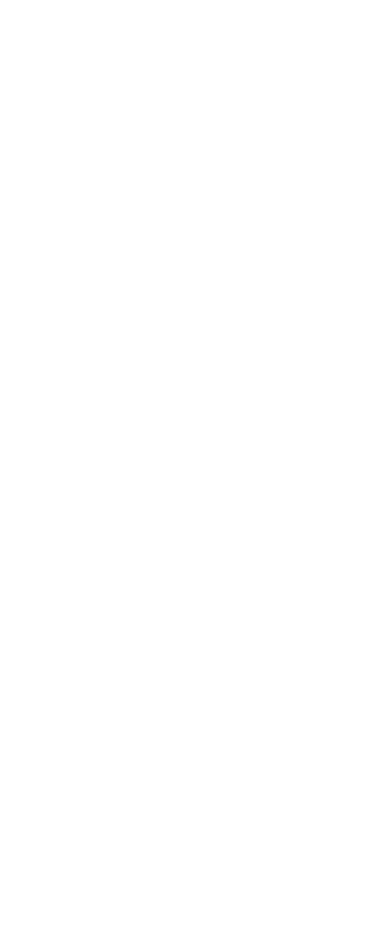
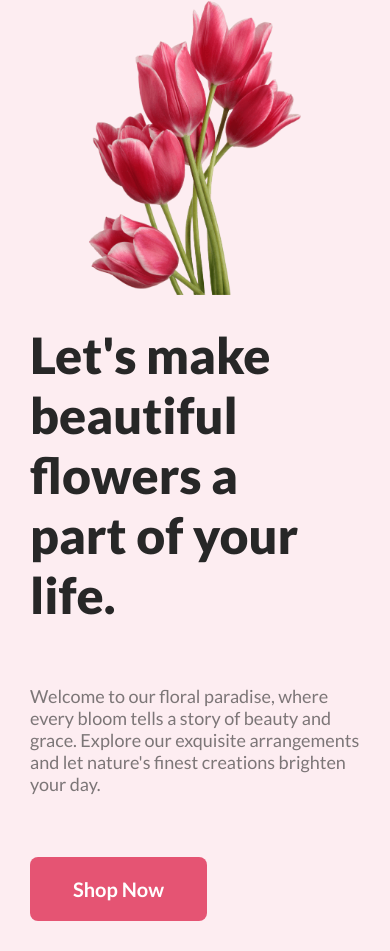
Before and after one commit to redoy-kumar/online-flower-shop, a plain HTML site: page index.html in a window 390 px wide. Before the commit the page ends 844 px from the top, so only its background shows below. Drawn offline with Linux system fonts and the light colour scheme.

Commit message:
banner section done

```diff
--- a/index.html
+++ b/index.html
@@ -4,8 +4,20 @@
     <meta charset="UTF-8">
     <meta name="viewport" content="width=device-width, initial-scale=1.0">
     <title>Online Flower Shop</title>
+    <link rel="stylesheet" href="style.css">
 </head>
 <body>
+    <!-- Banner section -->
+    <header class="banner-container">
+        <div class="banner-content">
+            <h1>Let's make<br>
+                beautiful flowers a<br>
+                part of your life.</h1>
 
+            <p>Welcome to our floral paradise, where every bloom tells a story of beauty and grace. Explore our exquisite arrangements and let nature's finest creations brighten your day.</p>
+            <button type="button">Shop Now</button>
+        </div>
+        <img src="images/banner.png" alt="">
+    </header>
 </body>
 </html>
--- a/style.css
+++ b/style.css
@@ -0,0 +1,79 @@
+@import url('https://fonts.googleapis.com/css2?family=Lato:ital,wght@0,100;0,300;0,400;0,700;0,900;1,100;1,300;1,400;1,700;1,900&display=swap');
+
+* {
+    padding: 0;
+    margin: 0;
+    font-family: "Lato", sans-serif;
+}
+
+body{
+    max-width: 1920px;
+}
+
+/* Banner Section */
+.banner-container {
+    background-color: rgba(229, 84, 115, 0.1);
+    margin: 0 auto;
+    display: flex;
+}
+
+.banner-content {
+    display: flex;
+    flex-direction: column;
+    margin: 197px 97px 147px 240px;
+}
+
+.banner-content h1 {
+    color: rgb(39, 39, 39);
+    font-size: 75px;
+    font-weight: 800;
+    margin-bottom: 32px;
+}
+
+.banner-content p {
+    color: rgba(39, 39, 39, 0.6);
+    font-size: 18px;
+    font-weight: 400;
+}
+.banner-content button {
+    border-radius: 8px;
+    background-color: rgb(229, 84, 115);
+    margin-top: 32px;
+    color: rgb(255, 255, 255);
+    font-size: 20px;
+    font-weight: 700;
+    border: none;
+    cursor: pointer;
+    width: 177px;
+    height: 64px;
+}
+
+.banner-container img{
+    margin: 50px 240px 0 0;
+}
+
+/* For mobile device */
+@media screen and (max-width: 576px){
+    .banner-container{
+        flex-direction: column-reverse;
+    }
+
+    .banner-content{
+        margin: 0;
+        padding: 0;
+    }
+
+    .banner-content h1{
+        font-size: 50px;
+        margin: 30px;
+    }
+
+    .banner-content p,button{
+        margin: 30px;
+    }
+
+    .banner-container img{
+        align-items: center;
+        margin: 0 20%;
+    }
+}
```
Also changed, not shown: images/Flower 01.png (added), images/Group 57.png (added), images/Group 58.png (added), images/Group 59.png (added), images/Rectangle 4.png (added), images/Rectangle 5.png (added), images/Rectangle 6.png (added), images/Rectangle 9.png (added), images/banner.png (added), images/pngwing5.png (added), images/pngwing6.png (added), images/pngwing7.png (added), images/pngwing8.png (added).
